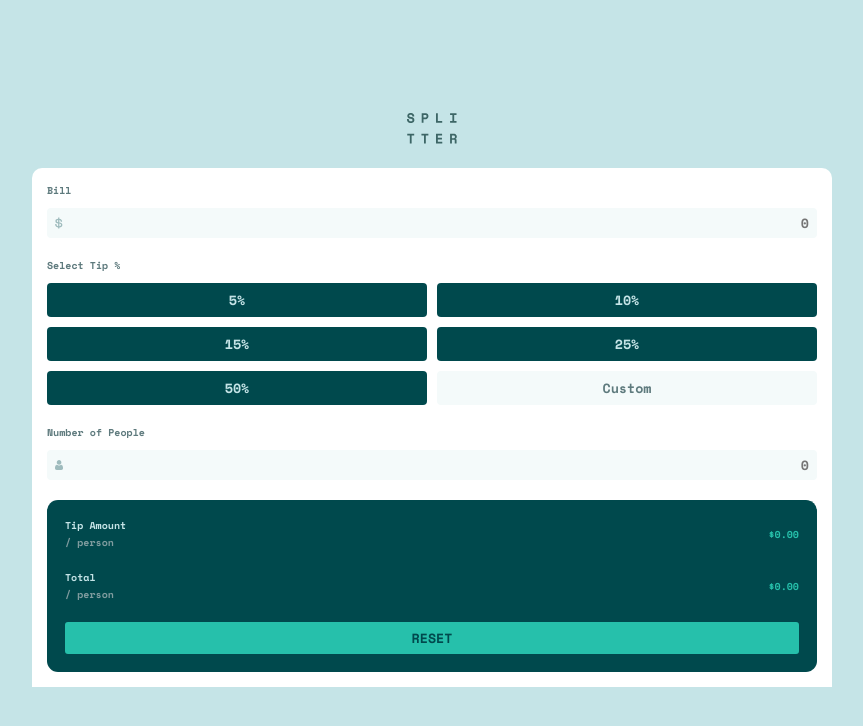
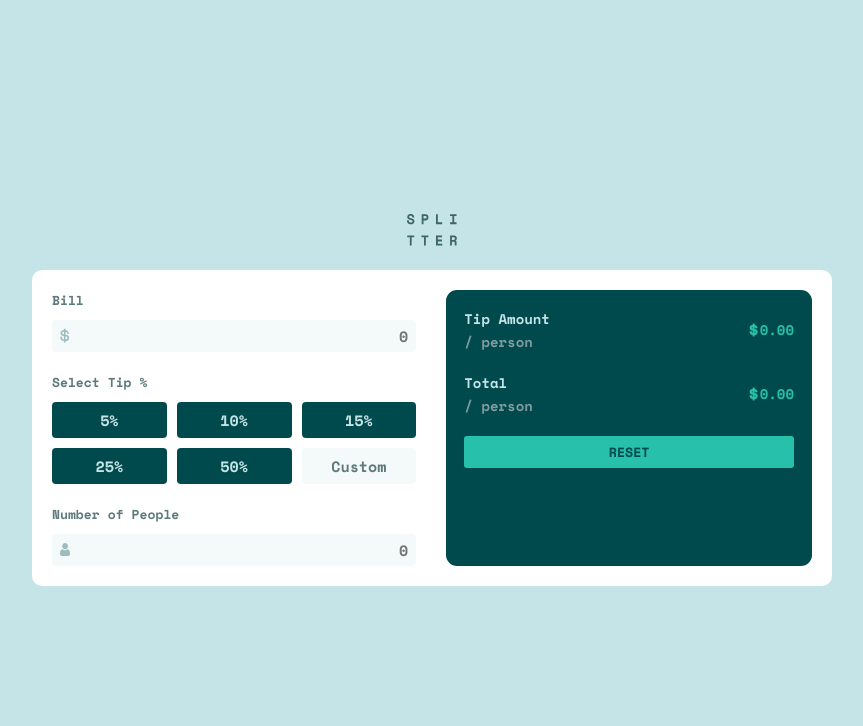
Before and after one commit to amirhossein-peyvand/tip-calculator-app, a React (Vite) app: page / in a window 1280 px wide. Shown: the top 726 px of the page, without its empty margins (208-1071 px from the left). Built offline with nearby package versions, Linux system fonts and the light colour scheme.

Commit message:
Styling tips calculator for larger devices

```diff
--- a/src/components/ScreenArea.tsx
+++ b/src/components/ScreenArea.tsx
@@ -8,14 +8,19 @@ const ScreenArea = () => {
           <span>Tip Amount</span>
           <span>/ person</span>
         </div>
-        <p className="tipAmount">$0.00</p>
+        <p className="tipAmount">
+          <span>$</span>
+          0.00
+        </p>
       </div>
       <div className="group">
         <div className="left">
           <span>Total</span>
           <span>/ person</span>
         </div>
-        <p className="totalAmount">$0.00</p>
+        <p className="totalAmount">
+          <span>$</span>0.00
+        </p>
       </div>
       <button className="resetBtn">RESET</button>
     </section>
--- a/src/sass/InputArea.scss
+++ b/src/sass/InputArea.scss
@@ -149,3 +149,54 @@
     }
   }
 }
+
+@media screen and (min-width: 360px) {
+  .inputArea {
+    .billContainer {
+      font-size: 1.3rem;
+
+      div {
+        input {
+          font-size: 1.5rem;
+        }
+
+        img {
+          width: 1rem;
+        }
+      }
+    }
+
+    .tipsPart {
+      font-size: 1.3rem;
+
+      button {
+        font-size: 1.5rem;
+      }
+    }
+
+    .peopleArea {
+      font-size: 1.3rem;
+
+      div {
+        img {
+          width: 1rem;
+        }
+
+        input {
+          font-size: 1.5rem;
+        }
+      }
+    }
+  }
+}
+
+@media screen and (min-width: 700px) {
+  .inputArea {
+    .tipsPart {
+      .tipOptions {
+        grid-template-columns: repeat(3, 1fr);
+        grid-template-rows: repeat(2, 1fr);
+      }
+    }
+  }
+}
--- a/src/sass/ScreenArea.scss
+++ b/src/sass/ScreenArea.scss
@@ -28,6 +28,11 @@
     }
 
     p {
+      display: flex;
+      align-items: center;
+      span {
+        font-size: 1.8rem;
+      }
       color: $strong-cyan;
     }
   }
@@ -47,3 +52,17 @@
     background-color: $light-grayish-cyan;
   }
 }
+
+@media screen and (min-width: 360px) {
+  .screenArea {
+    font-size: 1.4rem;
+
+    .group {
+      p {
+        span {
+          font-size: 2rem;
+        }
+      }
+    }
+  }
+}
--- a/src/sass/TipCalculator.scss
+++ b/src/sass/TipCalculator.scss
@@ -9,3 +9,20 @@
   row-gap: 2rem;
   width: 100%;
 }
+
+@media screen and (min-width: 700px) {
+  .tipCalculator {
+    border-radius: 10px;
+    column-gap: 3rem;
+    flex-direction: row;
+    padding: 2rem;
+
+    .inputArea {
+      width: 50%;
+    }
+
+    .screenArea {
+      width: 50%;
+    }
+  }
+}
```
